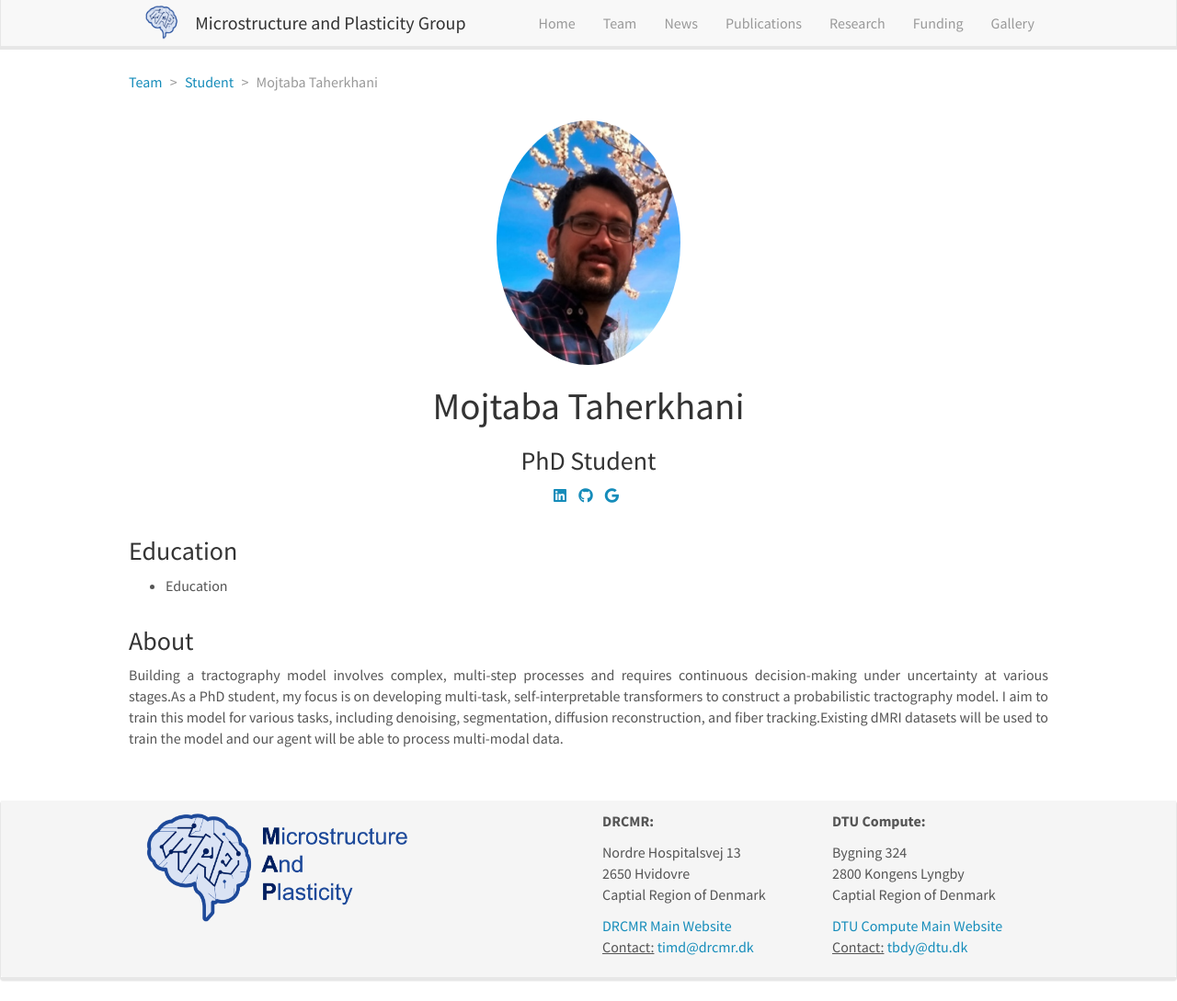
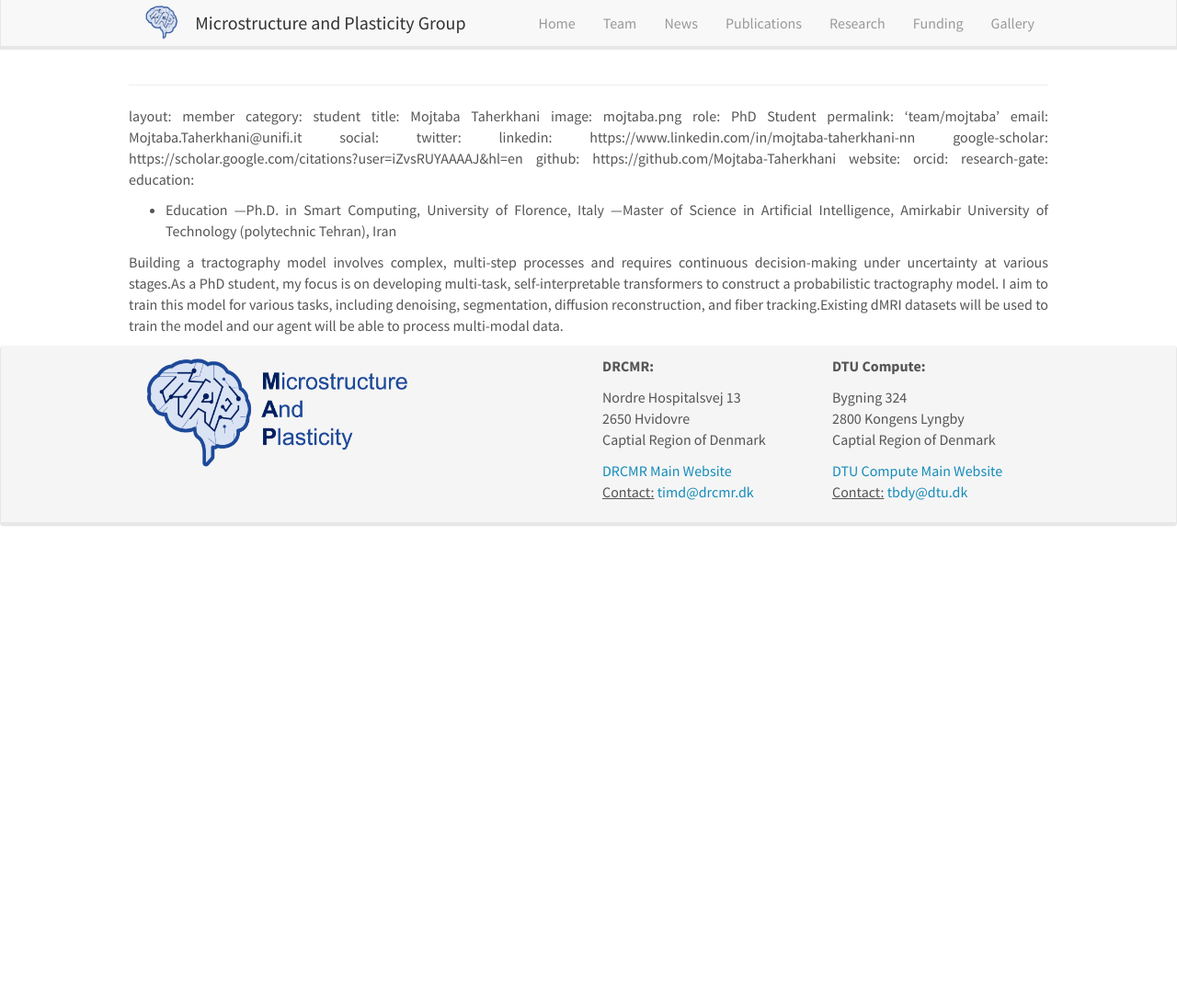
Before and after one commit to MaP-science/MaPWebsite, a Jekyll site: the page built from _pages/team/_posts/2024-01-01-mojtaba.md, in a window 1280 px wide and 1089 px high. Shown: the whole window at 92% size. Built offline with Jekyll 4.4.1, drawn with Linux system fonts in a browser that asks for light colours; nearby versions of some CDN libraries; our own code applies the rules of GitHub Pages for plain Markdown files; a style sheet for code colours, icons or effects is not loaded.

Commit message:
Update 2024-01-01-mojtaba.md

```diff
--- a/_pages/team/_posts/2024-01-01-mojtaba.md
+++ b/_pages/team/_posts/2024-01-01-mojtaba.md
@@ -5,6 +5,7 @@
 image: mojtaba.png
 role: PhD Student
 permalink: 'team/mojtaba'
+email: Mojtaba.Taherkhani@unifi.it
 social:
     twitter:
     linkedin: https://www.linkedin.com/in/mojtaba-taherkhani-nn
@@ -15,6 +16,7 @@
     research-gate:
 education:
  - Education
----
+---Ph.D. in Smart Computing, University of Florence, Italy
+---Master of Science in Artificial Intelligence, Amirkabir University of Technology (polytechnic Tehran), Iran
 
 Building a tractography model involves complex, multi-step processes and requires continuous decision-making under uncertainty at various stages.As a PhD student, my focus is on developing multi-task, self-interpretable transformers to construct a probabilistic tractography model. I aim to train this model for various tasks, including denoising, segmentation, diffusion reconstruction, and fiber tracking.Existing dMRI datasets will be used to train the model and our agent will be able to process multi-modal data.
```
